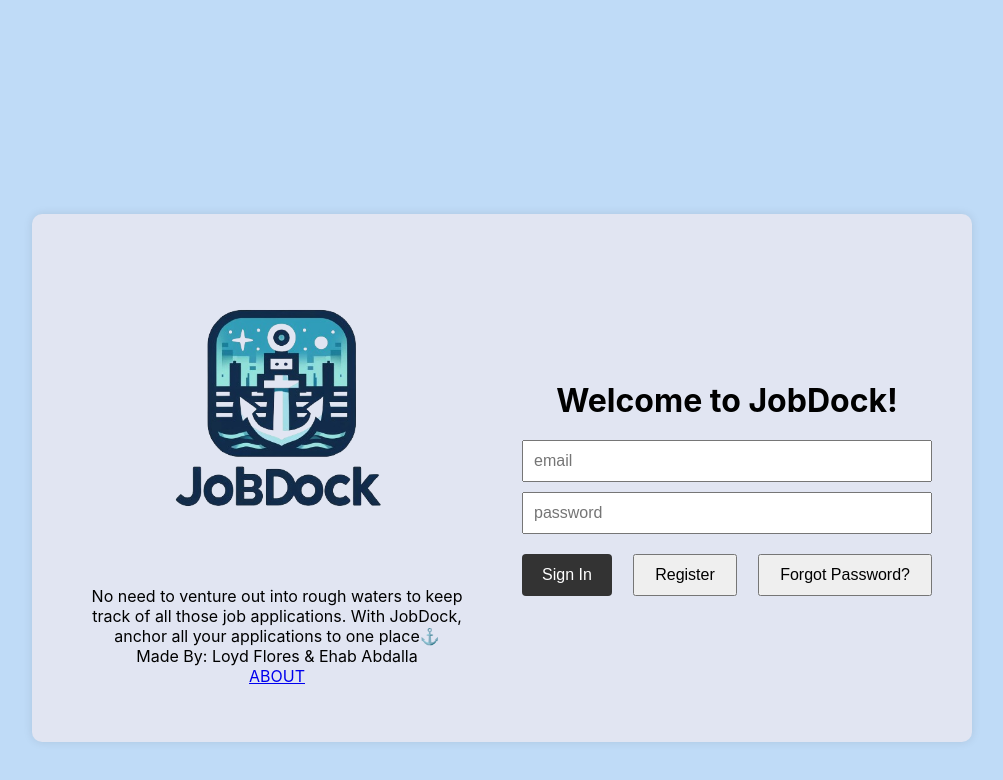
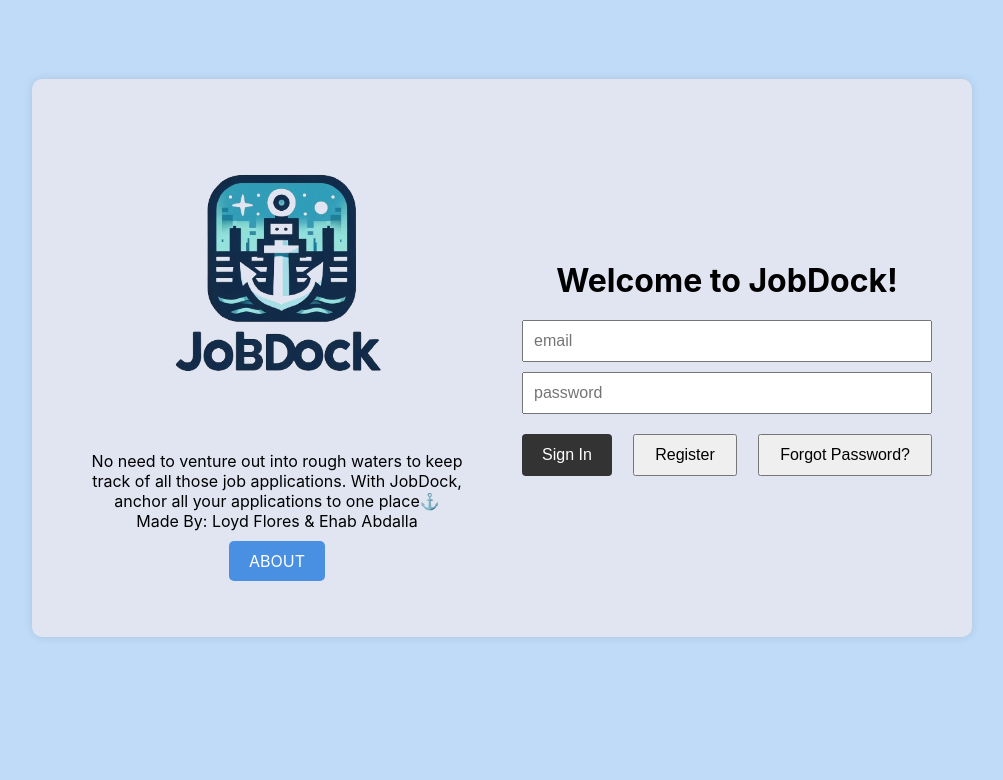
Before and after one commit to floresloyd/csci355-final-project, a React (Vite) app: page / in a window 1280 px wide. Shown: the top 780 px of the page, without its empty margins (138-1141 px from the left). Built offline with nearby package versions, Linux system fonts and the light colour scheme.

Commit message:
Fixed ABOUT button and JobDock container on home page

```diff
--- a/src/pages/About.css
+++ b/src/pages/About.css
@@ -17,12 +17,12 @@
     background: #f5f5f5;
     text-align: center;
     max-width: 600px;
-    box-shadow: 0 4px 8px rgba(0,0,0,0.1), 0 6px 20px rgba(0,0,0,0.19); /* Adding shadows for depth */
-    transition: transform 0.3s; /* Smooth transition for hover effect */
+    box-shadow: 0 4px 8px rgba(0,0,0,0.1), 0 6px 20px rgba(0,0,0,0.19);
+    transition: transform 0.3s;
 }
 
 .about-container:hover {
-    transform: translateY(-5px); /* Slight raise effect on hover */
+    transform: translateY(-5px);
 }
 
 .image-carousel {
@@ -31,18 +31,18 @@
     justify-content: center;
     align-items: center;
     max-width: 600px;
-    border-radius: 50px; /* Consistent rounding with the about-container */
-    overflow: hidden; /* Ensures nothing spills outside the border-radius */
-    box-shadow: 0 4px 8px rgba(0,0,0,0.1), 0 6px 20px rgba(0,0,0,0.19); /* Adding shadows for depth */
-    transition: transform 0.3s; /* Smooth transition for hover effect */
+    border-radius: 50px;
+    overflow: hidden;
+    box-shadow: 0 4px 8px rgba(0,0,0,0.1), 0 6px 20px rgba(0,0,0,0.19);
+    transition: transform 0.3s;
 }
 
 .image-carousel:hover {
-    transform: scale(1.05); /* Slightly enlarges the carousel on hover */
+    transform: scale(1.05);
 }
 
 .image-carousel img {
     width: 450px;
-    height: auto; /* Keep the aspect ratio intact */
-    object-fit: contain; /* Ensure the image fits within its box without stretching */
+    height: auto;
+    object-fit: contain;
 }
--- a/src/pages/Login.css
+++ b/src/pages/Login.css
@@ -5,7 +5,7 @@ body{
 .login-container {
     display: flex;
     flex-direction: column;
-    height: 100vh;
+    height: 70vh;
     justify-content: center;
     align-items: center;
 
@@ -29,7 +29,6 @@ body{
 }
 
 .logo {
-    /* Styling for your logo */
     text-align: center;
 }
 
@@ -89,3 +88,19 @@ input {
     cursor: pointer;
     font-size: 1em; /* Font size for the button */
 }
+.about-link-button {
+    display: inline-block; /* Makes the link behave like a block element, enabling padding */
+    padding: 10px 20px; /* Adds space inside the button */
+    margin-top: 10px; /* Adds space above the button */
+    background-color: #4A90E2; /* A pleasant blue background */
+    color: white; /* White text */
+    text-decoration: none; /* Removes underline from the link */
+    border-radius: 5px; /* Rounded corners for the button */
+    transition: background-color 0.3s, transform 0.2s; /* Smooth transition for hover effects */
+}
+
+.about-link-button:hover {
+    background-color: #357ABD; /* Darker blue on hover for visual feedback */
+    transform: translateY(-2px); /* Slight raise effect to make button feel responsive */
+    box-shadow: 0 2px 5px rgba(0,0,0,0.2); /* Subtle shadow for depth */
+}
--- a/src/pages/Login.jsx
+++ b/src/pages/Login.jsx
@@ -44,7 +44,7 @@ function Login() {
             <br />
             Made By: Loyd Flores & Ehab Abdalla
             <br />
-            <a href="/about">ABOUT</a>
+            <a href="/about" className="about-link-button">ABOUT</a>
           </p>
         </div>
         <div className="form-section">
```
